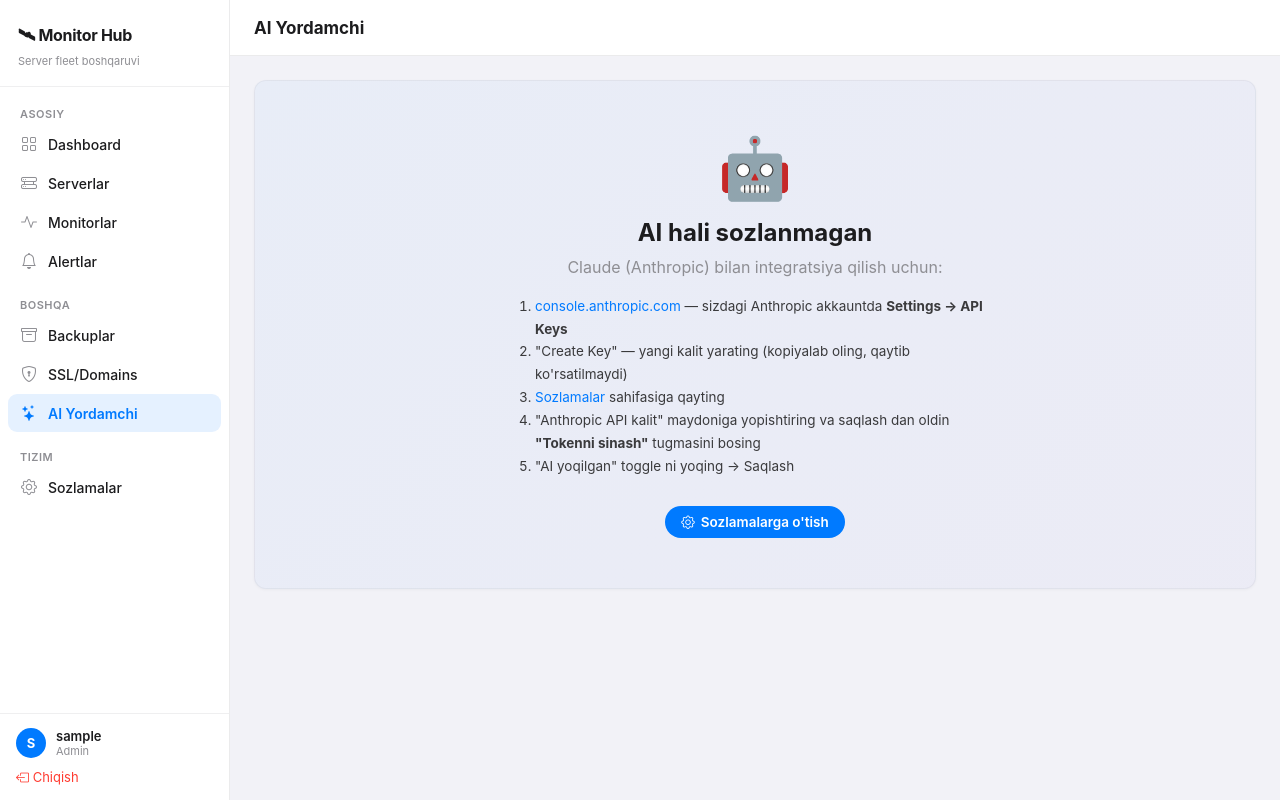
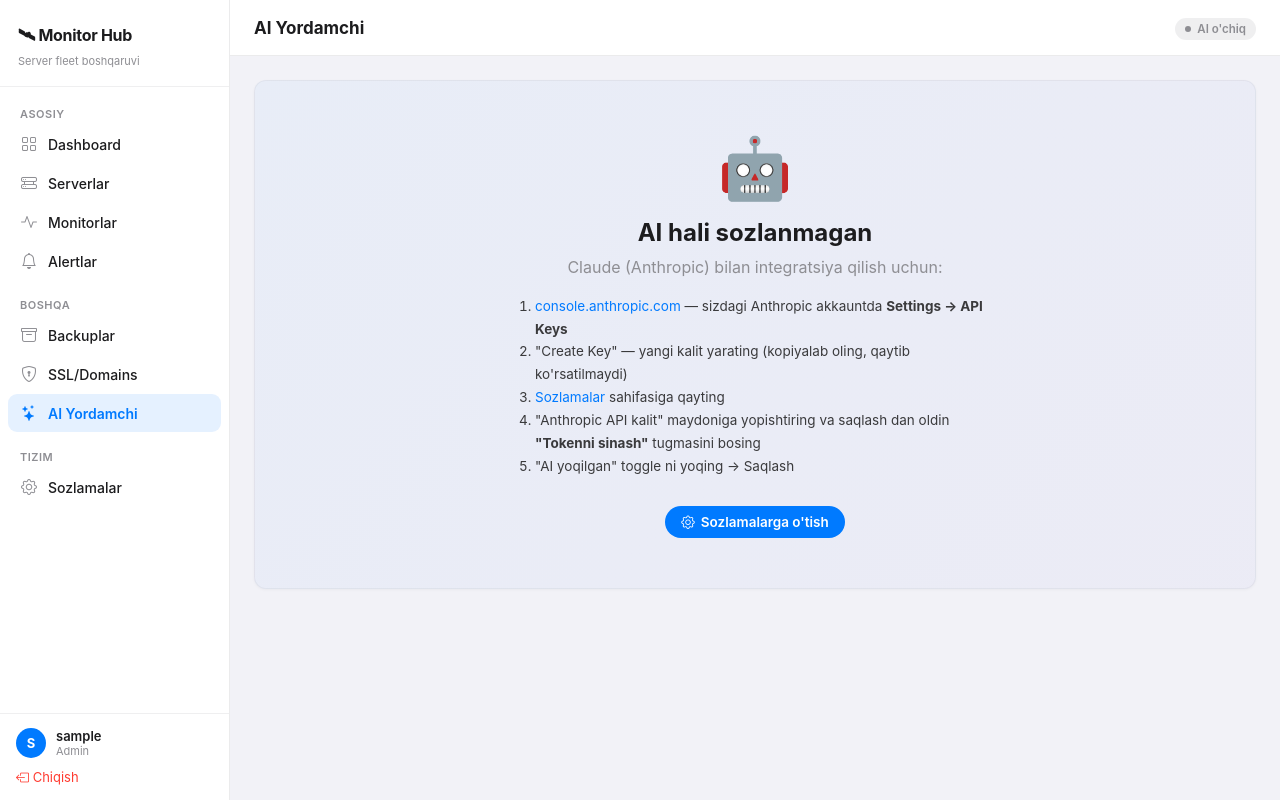
Before and after one commit to ShokirjonMK/monitoring-n8n, a FastAPI app: page /ai in a window 1280 px wide. Run offline with FastAPI, Linux system fonts and the light colour scheme; the visitor is signed in with stand-in values (Sample User, id 1).

Commit message:
AI: fix datetime serialization in context + show provider badge
The summarize/explain/suggest_fix endpoints all 500'd when called
because gather_all_status returns dicts containing datetime fields
(Server.created_at, last_check_at) and json.dumps doesn't know how to
serialize those. Added a default= helper that handles datetime,
Pydantic models, and other non-trivially-serializable objects.

UI: AI page header now shows a small green badge with the active
provider and model ("groq · llama-3.3-70b-versatile") when AI is
configured, gray "AI o'chiq" badge otherwise. Reused as a base.html
class so other pages can drop it in too.

```diff
--- a/monitor-hub/app/templates/ai.html
+++ b/monitor-hub/app/templates/ai.html
@@ -4,11 +4,14 @@
 
 {% block top_actions %}
 {% if configured %}
+  <span class="ai-badge"><span class="dot"></span> {{ ai.provider }} · {{ ai.model[:30] }}</span>
   <form method="post" action="/ai/clear" style="display:inline">
     <button class="btn btn-sec btn-sm" onclick="return confirm('Suhbat tarixini o\'chirilsinmi?')">
       <i class="bi bi-trash"></i> Tarixni tozalash
     </button>
   </form>
+{% else %}
+  <span class="ai-badge off"><span class="dot"></span> AI o'chiq</span>
 {% endif %}
 {% endblock %}
 
--- a/monitor-hub/app/templates/base.html
+++ b/monitor-hub/app/templates/base.html
@@ -208,6 +208,16 @@
   </div>
   <div class="body">{% block content %}{% endblock %}</div>
 </div>
+
+<style>
+.ai-badge{display:inline-flex;align-items:center;gap:6px;padding:4px 10px;border-radius:14px;
+          font-size:11.5px;font-weight:600;background:rgba(52,199,89,.10);color:#248A3D;
+          margin-left:8px}
+.ai-badge.off{background:rgba(60,60,67,.08);color:#8E8E93}
+.ai-badge .dot{width:6px;height:6px;border-radius:50%;background:#34C759}
+.ai-badge.off .dot{background:#8E8E93}
+@media(max-width:768px){.ai-badge{display:none}}
+</style>
 {% else %}
 {% block guest %}{% endblock %}
 {% endif %}
```
Also changed, not shown: monitor-hub/app/ai.py (+15 -1 lines).
